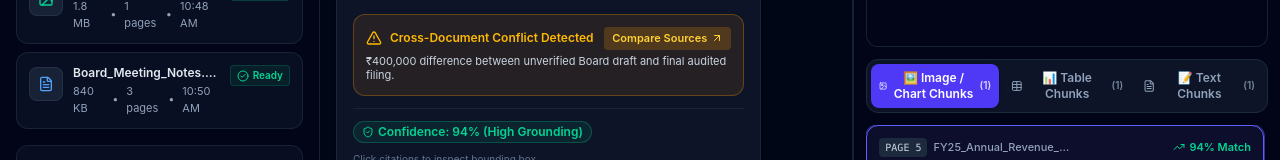
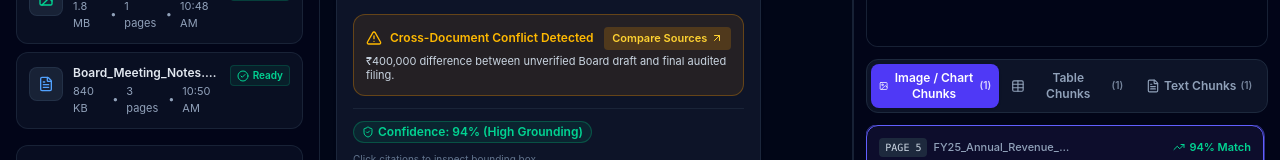
Before and after one commit to jeslin-star-14/Multimodal-Document-Intelligence, a React (Vite) app in the folder frontend/: page / in a window 1280 px wide. Shown: the part 410-570 px from the top of the page. Built offline with nearby package versions, Linux system fonts and the light colour scheme.

Commit message:
removed all the emoji and changed to react icons

```diff
--- a/frontend/src/data/mockData.ts
+++ b/frontend/src/data/mockData.ts
@@ -17,7 +17,7 @@ export const mockPageSvgPreview = (pageNumber: number, title: string, subtitle:
       <text x="215" y="510" fill="#cbd5e1" font-size="13">Q2</text>
 
       <rect x="300" y="300" width="60" height="190" rx="4" fill="#10b981"/>
-      <text x="300" y="290" fill="#34d399" font-size="13" font-weight="bold">Q3: ₹4.2M ★</text>
+      <text x="300" y="290" fill="#34d399" font-size="13" font-weight="bold">Q3: ₹4.2M (Peak)</text>
       <text x="315" y="510" fill="#cbd5e1" font-size="13" font-weight="bold">Q3</text>
 
       <rect x="400" y="330" width="60" height="160" rx="4" fill="#6366f1"/>
--- a/frontend/src/translations/i18n.ts
+++ b/frontend/src/translations/i18n.ts
@@ -73,9 +73,9 @@ export const translations: Record<LanguageCode, Translations> = {
     pagePreview: "Original Page Grounding",
     chunkType: "Extracted Chunk Type",
     similarity: "Vector Similarity",
-    textChunks: "📝 Text Chunks",
-    tableChunks: "📊 Table Chunks",
-    imageChunks: "🖼️ Image / Chart Chunks",
+    textChunks: "Text Chunks",
+    tableChunks: "Table Chunks",
+    imageChunks: "Image / Chart Chunks",
     crossDocConflict: "Cross-Document Conflict Detected",
     conflictWarning: "Conflicting data points detected across uploaded documents.",
     viewConflict: "Compare Sources",
@@ -119,9 +119,9 @@ export const translations: Record<LanguageCode, Translations> = {
     pagePreview: "அசல் பக்க முன்னோட்டம்",
     chunkType: "பிரிவு வகை",
     similarity: "ஒப்புமை மதிப்பீடு",
-    textChunks: "📝 உரை பகுதிகள்",
-    tableChunks: "📊 அட்டவணைகள்",
-    imageChunks: "🖼️ வரைபடங்கள் / படங்கள்",
+    textChunks: "உரை பகுதிகள்",
+    tableChunks: "அட்டவணைகள்",
+    imageChunks: "வரைபடங்கள் / படங்கள்",
     crossDocConflict: "ஆவணங்களுக்கிடையேயான முரண்பாடு",
     conflictWarning: "வெவ்வேறு ஆவணங்களுக்கிடையே முரண்பட்ட தகவல்கள் கண்டறியப்பட்டுள்ளன.",
     viewConflict: "ஒப்பிட்டு பார்க்க",
@@ -165,9 +165,9 @@ export const translations: Record<LanguageCode, Translations> = {
     pagePreview: "मूल पृष्ठ पूर्वावलोकन",
     chunkType: "खंड प्रकार",
     similarity: "समानता स्कोर",
-    textChunks: "📝 पाठ खंड",
-    tableChunks: "📊 तालिका खंड",
-    imageChunks: "🖼️ चार्ट / चित्र खंड",
+    textChunks: "पाठ खंड",
+    tableChunks: "तालिका खंड",
+    imageChunks: "चार्ट / चित्र खंड",
     crossDocConflict: "दस्तावेज़ों में विरोधाभास पाया गया",
     conflictWarning: "अपलोड किए गए विभिन्न दस्तावेज़ों में परस्पर विरोधी आंकड़े पाए गए।",
     viewConflict: "स्रोतों की तुलना करें",
```
